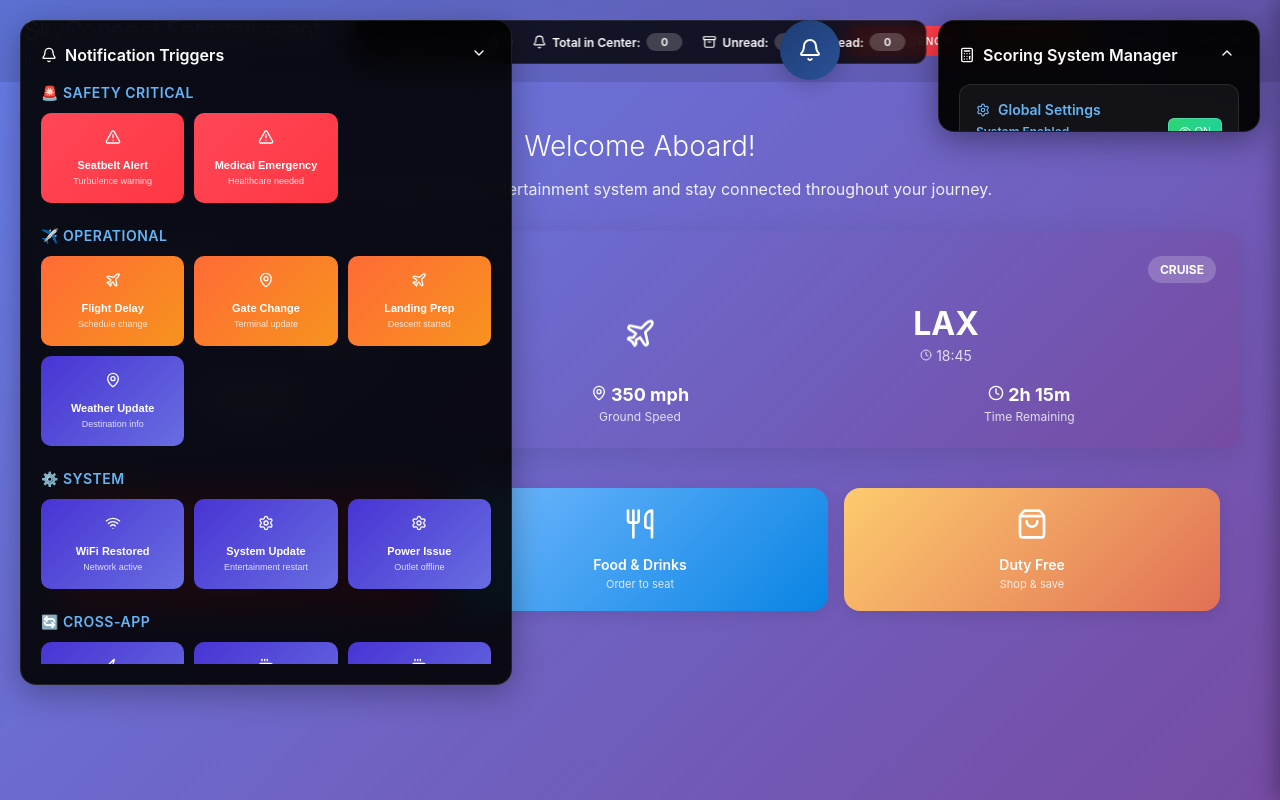
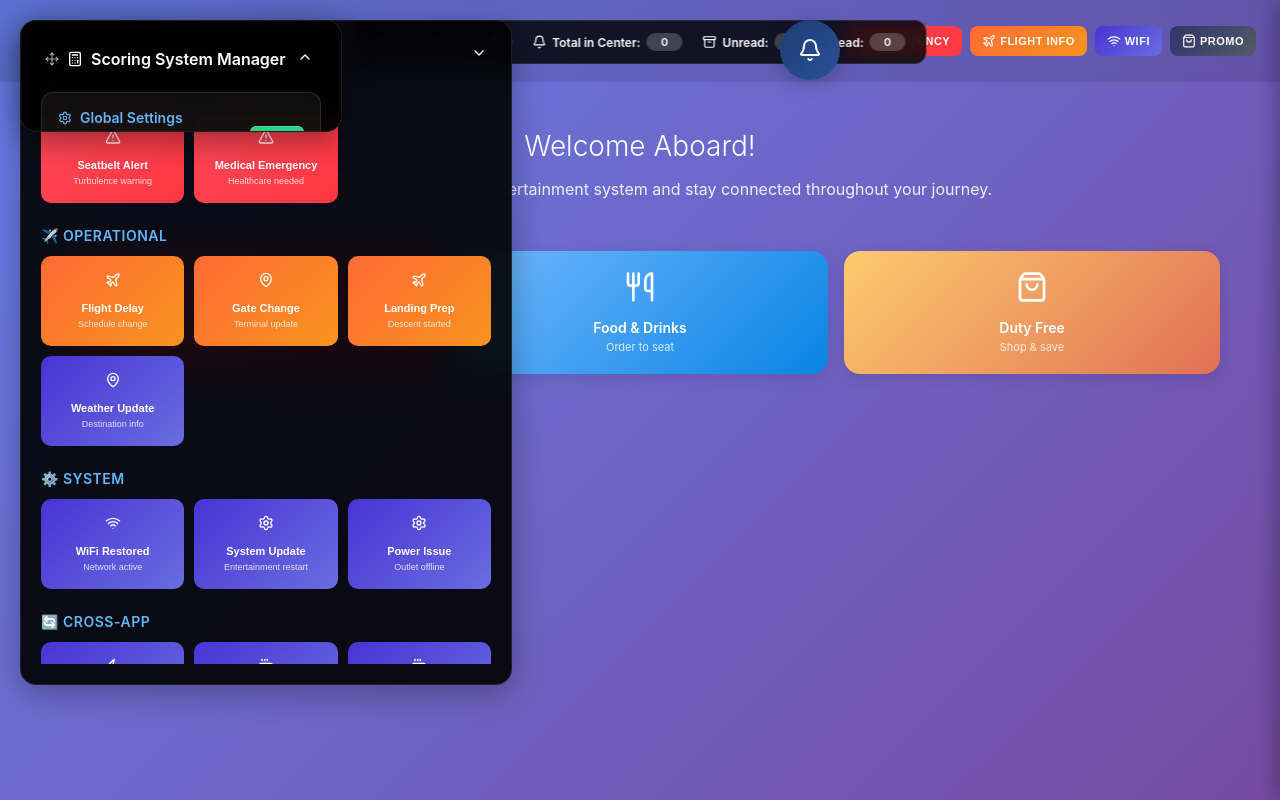
Before and after one commit to sanketkumta/Notific, a React (Create React App) app: page / in a window 1280 px wide. Built offline with nearby package versions, Linux system fonts and the light colour scheme.

Commit message:
Revert AnimatedNotifications to clean state and fix ScoringSystemManager drag functionality

```diff
--- a/src/App.tsx
+++ b/src/App.tsx
@@ -3,7 +3,6 @@ import styled from 'styled-components';
 import { NotificationProvider, useNotification } from './context/NotificationContext';
 import { NotificationCenter } from './components/NotificationCenter';
 import { AnimatedNotifications } from './components/AnimatedNotifications';
-import { FlightInfo } from './components/FlightInfo';
 import { EntertainmentDashboard } from './components/EntertainmentDashboard';
 import { NotificationTrigger } from './components/NotificationTrigger';
 import { QuickTriggers } from './components/QuickTriggers';
@@ -109,7 +108,6 @@ function AppContent() {
           </WelcomeText>
         </WelcomeSection>
 
-        <FlightInfo />
         <EntertainmentDashboard onAppOpen={handleAppOpen} />
       </MainContent>
 
--- a/src/components/ScoringSystemManager.tsx
+++ b/src/components/ScoringSystemManager.tsx
@@ -1,4 +1,4 @@
-import React, { useState } from 'react';
+import React, { useState, useRef, useEffect } from 'react';
 import styled from 'styled-components';
 import {
   Settings,
@@ -11,10 +11,11 @@ import {
   Info,
   AlertTriangle,
   Eye,
-  EyeOff
+  EyeOff,
+  Move
 } from 'lucide-react';
 
-const Container = styled.div<{ isExpanded: boolean }>`
+const Container = styled.div<{ isExpanded: boolean; isDragging: boolean }>`
   position: fixed;
   top: 20px;
   right: 20px;
@@ -26,18 +27,27 @@ const Container = styled.div<{ isExpanded: boolean }>`
   width: ${props => props.isExpanded ? '600px' : '280px'};
   border: 1px solid rgba(255, 255, 255, 0.1);
   box-shadow: 0 8px 32px rgba(0, 0, 0, 0.4);
-  transition: all 0.3s ease;
+  transition: ${props => props.isDragging ? 'none' : 'all 0.3s ease'};
   max-height: ${props => props.isExpanded ? '90vh' : '70px'};
   overflow: hidden;
   z-index: 1000;
+  cursor: ${props => props.isDragging ? 'grabbing' : 'default'};
+  user-select: none;
 `;
 
-const Header = styled.div`
+const Header = styled.div<{ isDragging: boolean }>`
   display: flex;
   justify-content: space-between;
   align-items: center;
   margin-bottom: 16px;
-  cursor: pointer;
+  cursor: ${props => props.isDragging ? 'grabbing' : 'grab'};
+  padding: 4px;
+  border-radius: 8px;
+  transition: background 0.2s ease;
+
+  &:hover {
+    background: rgba(255, 255, 255, 0.05);
+  }
 `;
 
 const Title = styled.h3`
@@ -47,6 +57,16 @@ const Title = styled.h3`
   display: flex;
   align-items: center;
   gap: 8px;
+  flex: 1;
+`;
+
+const DragHandle = styled.div`
+  display: flex;
+  align-items: center;
+  gap: 8px;
+  color: rgba(255, 255, 255, 0.6);
+  font-size: 12px;
+  margin-right: 8px;
 `;
 
 const ExpandButton = styled.button`
@@ -361,6 +381,56 @@ export function ScoringSystemManager({ onFormulaUpdate }: ScoringSystemManagerPr
     showCalculations: false
   });
 
+  // Drag functionality
+  const [isDragging, setIsDragging] = useState(false);
+  const [position, setPosition] = useState({ x: 20, y: 20 });
+  const [dragStart, setDragStart] = useState({ x: 0, y: 0 });
+  const containerRef = useRef<HTMLDivElement>(null);
+
+  // Drag event handlers
+  const handleMouseDown = (e: React.MouseEvent) => {
+    if (e.target === e.currentTarget || (e.target as HTMLElement).closest('[data-drag-handle]')) {
+      setIsDragging(true);
+      setDragStart({
+        x: e.clientX - position.x,
+        y: e.clientY - position.y
+      });
+      e.preventDefault();
+    }
+  };
+
+  const handleMouseMove = (e: MouseEvent) => {
+    if (isDragging) {
+      const newX = e.clientX - dragStart.x;
+      const newY = e.clientY - dragStart.y;
+
+      // Keep within viewport bounds
+      const maxX = window.innerWidth - (containerRef.current?.offsetWidth || 280);
+      const maxY = window.innerHeight - (containerRef.current?.offsetHeight || 70);
+
+      setPosition({
+        x: Math.max(0, Math.min(newX, maxX)),
+        y: Math.max(0, Math.min(newY, maxY))
+      });
+    }
+  };
+
+  const handleMouseUp = () => {
+    setIsDragging(false);
+  };
+
+  // Add event listeners for drag
+  useEffect(() => {
+    if (isDragging) {
+      document.addEventListener('mousemove', handleMouseMove);
+      document.addEventListener('mouseup', handleMouseUp);
+      return () => {
+        document.removeEventListener('mousemove', handleMouseMove);
+        document.removeEventListener('mouseup', handleMouseUp);
+      };
+    }
+  }, [isDragging, dragStart]);
+
   // Test values for formula calculation
   const [testValues, setTestValues] = useState({
     priority: 1,  // Changed to 1 to get inverted priority of 10
@@ -458,13 +528,29 @@ export function ScoringSystemManager({ onFormulaUpdate }: ScoringSystemManagerPr
   };
 
   return (
-    <Container isExpanded={isExpanded}>
-      <Header onClick={() => setIsExpanded(!isExpanded)}>
-        <Title>
+    <Container
+      ref={containerRef}
+      isExpanded={isExpanded}
+      isDragging={isDragging}
+      style={{
+        left: `${position.x}px`,
+        top: `${position.y}px`,
+        right: 'auto'
+      }}
+    >
+      <Header
+        isDragging={isDragging}
+        onMouseDown={handleMouseDown}
+        data-drag-handle
+      >
+        <DragHandle>
+          <Move size={14} />
+        </DragHandle>
+        <Title onClick={() => setIsExpanded(!isExpanded)}>
           <Calculator size={16} />
           Scoring System Manager
         </Title>
-        <ExpandButton>
+        <ExpandButton onClick={() => setIsExpanded(!isExpanded)}>
           {isExpanded ? <ChevronDown size={16} /> : <ChevronUp size={16} />}
         </ExpandButton>
       </Header>
```
